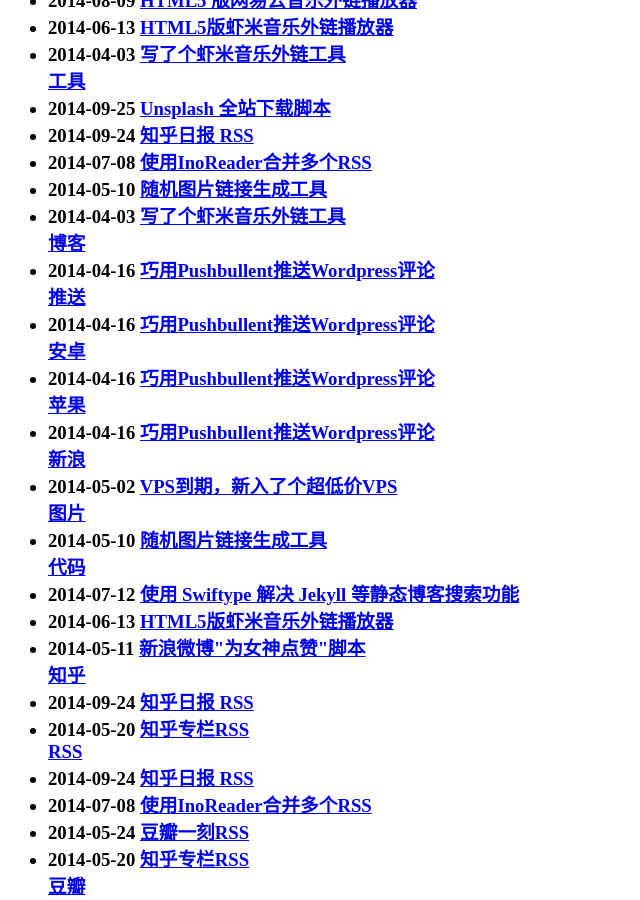
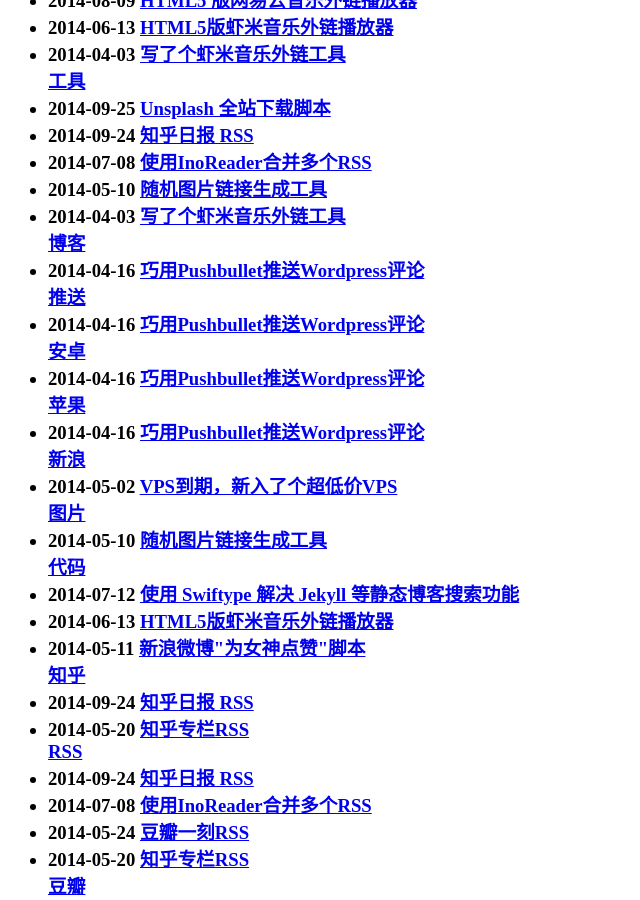
Before and after one commit to gehaowu/life, a Jekyll site: the page built from tags.html, in a window 1280 px wide and 900 px high, scrolled down 2010 px. Shown: the whole window, without its empty margins (0-640 px from the left). Built offline with Jekyll 4.4.1, drawn with Linux system fonts in a browser that asks for light colours; nearby versions of some CDN libraries; library files that are not in the unit come from our copies; Markdown is read by kramdown in place of the engine named in the settings; comment, search, counter and statistics services are not loaded.

Commit message:
pushbullet

```diff
--- a/_posts/2014-04-16-push-wordpress-comment-with-pushbullent.md
+++ b/_posts/2014-04-16-push-wordpress-comment-with-pushbullent.md
@@ -3,8 +3,8 @@
 comments: true
 date: 2014-04-16 22:24:10 +0800
 layout: post
-slug: push-wordpress-comment-with-pushbullent
-title: 巧用Pushbullent推送Wordpress评论
+slug: push-wordpress-comment-with-pushbullet
+title: 巧用Pushbullet推送Wordpress评论
 postid: 1609
 categories:
 - 科技牛逼
@@ -18,15 +18,15 @@
 [![推送](http://ww1.sinaimg.cn/bmiddle/005ygACVjw1efhs4p6x4hj30xc0hzmz3.jpg)](http://ww1.sinaimg.cn/large/005ygACVjw1efhs4p6x4hj30xc0hzmz3.jpg)
 
 <!-- more -->
-工欲善其事，必先利其器。先得找个推送软件，经过我的耳目打听，现有四款“民用”软件供我使用。首先是高贵的[Push.co][1]，可是这家伙只有iOS客户端，善良的面条怎么能不考虑用安卓的筒子们呢？果断抛弃！还有个[Pushover][2]，虽然支持安卓客户端，但是要美国的人民币，社会主义国家要节约，所以就让他收他的去吧。举贤不避亲的来看看台湾同胞做[Qpush][3]，虽然有点像企鹅的东西，不过做的还不错，但是也只有iOS客户端，而且没有API，不得不大义灭亲。最后只剩下可爱的[Pushbullent][4]了，客户端覆盖Android，iOS，Windows , Chrome ,Firefox，支持推送文件，图片，笔记，地图，列表，链接。而且还可以在客户端之间互传，实乃居家旅行必备。面条这次就翻它的牌了！
+工欲善其事，必先利其器。先得找个推送软件，经过我的耳目打听，现有四款“民用”软件供我使用。首先是高贵的[Push.co][1]，可是这家伙只有iOS客户端，善良的面条怎么能不考虑用安卓的筒子们呢？果断抛弃！还有个[Pushover][2]，虽然支持安卓客户端，但是要美国的人民币，社会主义国家要节约，所以就让他收他的去吧。举贤不避亲的来看看台湾同胞做[Qpush][3]，虽然有点像企鹅的东西，不过做的还不错，但是也只有iOS客户端，而且没有API，不得不大义灭亲。最后只剩下可爱的[Pushbullet][4]了，客户端覆盖Android，iOS，Windows , Chrome ,Firefox，支持推送文件，图片，笔记，地图，列表，链接。而且还可以在客户端之间互传，实乃居家旅行必备。面条这次就翻它的牌了！
 
 工具选好就是方法了，凭着面条不那么丰富的网络知识，找到了三个方法。
 1.  [使用Zapier](http://www.miantiao.me/url/1hJq7W7) 。这方法虽然简单，但是有1-15分钟的延迟，而且还要告诉[Zapier][5]一个Wordpress帐号和密码。面条有3秒就能收到推送的方法，怎么还能用它呢？不过[Zapier][6]真不错，比IFTTT功能更强大的IFTTT，下次再介绍吧。
-2.  [使用插件](http://www.miantiao.me/url/1t9RSeI)。[Pushbullent][7] 有自己的Wordpress插件，不过功能太多，那些总是喜欢把插件代码化的人怎么受得了呢？逼格提高的程度不高，还是算了吧！
+2.  [使用插件](http://www.miantiao.me/url/1t9RSeI)。[Pushbullet][7] 有自己的Wordpress插件，不过功能太多，那些总是喜欢把插件代码化的人怎么受得了呢？逼格提高的程度不高，还是算了吧！
 3.  插件不用，肯定就要用代码了，别担心，面条已经连夜写好，摸黑调试了，如果您看到这里有点感动，留给面条[加个茶叶蛋][8]吧。
 
 好了，前边都是一堆废话，现在开始提高逼格。
-**前戏**：要推送肯定要去  [Pushbullent][9] 注册帐号了，不对，不是注册，直接用谷歌帐号登录就行了。什么？你没有谷歌帐号，下面的内容不用看了，面条没法帮你了。
+**前戏**：要推送肯定要去  [Pushbullet][9] 注册帐号了，不对，不是注册，直接用谷歌帐号登录就行了。什么？你没有谷歌帐号，下面的内容不用看了，面条没法帮你了。
 **发展**：帐号有了就在你需要推送的设备上装客户端，[安卓2M][10]([豌豆荚][11])，[苹果1M][12]，你没看错，苹果有一兆大小的软件，其他客户端自己在官网找，实在找不到，下课后来我办公室。设备装好，登录后，在 [这里][13] 找到你的Apikey，抄在左手心。然后用下边的秘籍找到设备ID，抄在右手心。
 [![KEY](http://ww4.sinaimg.cn/bmiddle/005ygACVjw1efhs6zhoh4j30ic09bjsi.jpg)](http://ww4.sinaimg.cn/large/005ygACVjw1efhs6zhoh4j30ic09bjsi.jpg)
 **高潮**：修改你主题的functions.php文件，在`<?php` 后边加入下边的代码，别忘了把你手心的对应代码誊上去，不然就推送给都教兽了。
```
